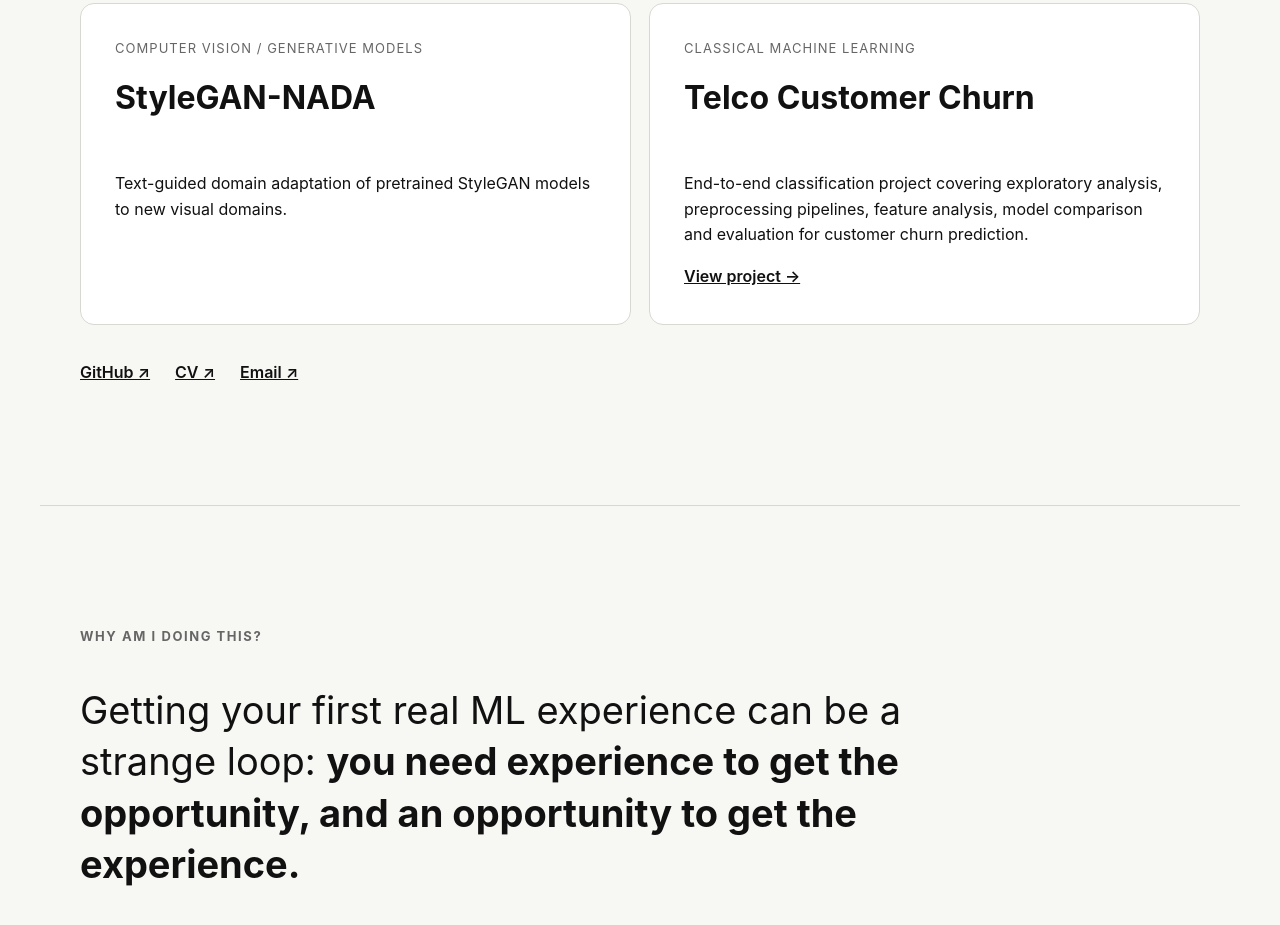
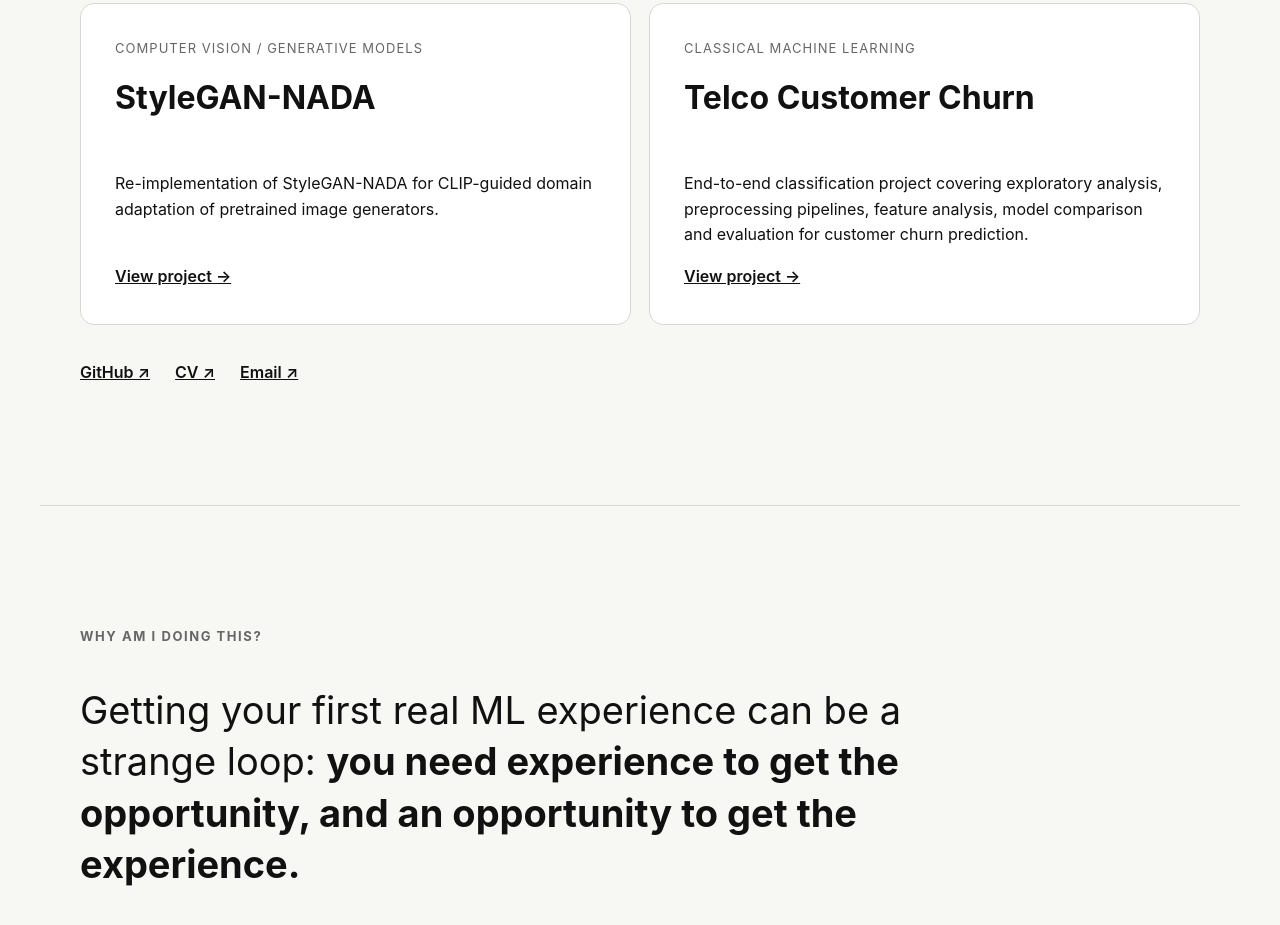
Before and after one commit to Alsu112/backlog-exchange, a plain HTML site: page index.html in a window 1280 px wide. Shown: the part 5913-6838 px from the top of the page. Drawn offline with Linux system fonts and the light colour scheme.

Commit message:
Refactor StyleGAN-NADA project card details
Updated project description for StyleGAN-NADA and removed old content.

```diff
--- a/index.html
+++ b/index.html
@@ -330,9 +330,17 @@
                 <h3>StyleGAN-NADA</h3>
 
                 <p>
-                        Text-guided domain adaptation of pretrained StyleGAN models
-                        to new visual domains.
+                    Re-implementation of StyleGAN-NADA for CLIP-guided
+                    domain adaptation of pretrained image generators.
                 </p>
+
+                <a
+                    href="https://github.com/Alsu112/stylegan-nada"
+                    target="_blank"
+                    rel="noopener noreferrer"
+                >
+                    View project →
+                </a>
 
             </article>
 
```
Lines whose indentation alone changed are shown as unchanged.
